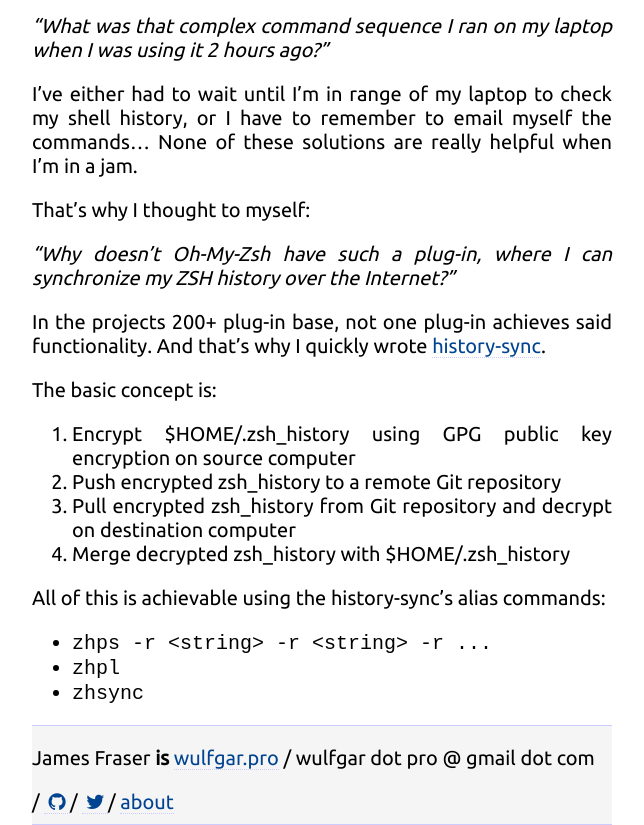
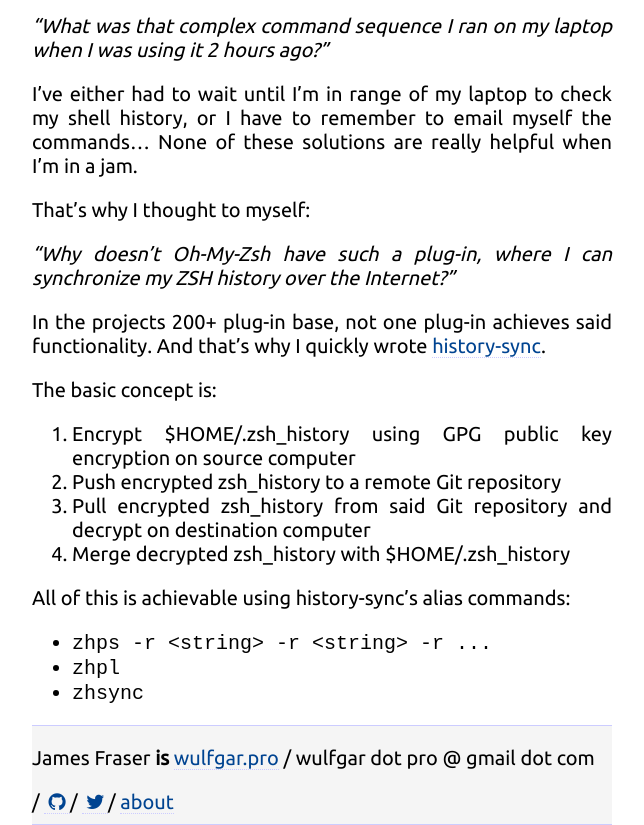
Before and after one commit to wulfgarpro/wulfgar.pro, a Jekyll site: the page built from _posts/2016-04-15-synchronize-zsh-history-over-the-internet-with-oh-my-zsh-and-history-sync.md, in a window 1280 px wide. Shown: the part 320-1145 px from the top of the page, without its empty margins (318-962 px from the left). Built offline with Jekyll 4.4.1, drawn with Linux system fonts in a browser that asks for light colours; nearby versions of some CDN libraries.

Commit message:
small changes in post

```diff
--- a/_posts/2016-04-15-synchronize-zsh-history-over-the-internet-with-oh-my-zsh-and-history-sync.md
+++ b/_posts/2016-04-15-synchronize-zsh-history-over-the-internet-with-oh-my-zsh-and-history-sync.md
@@ -26,10 +26,10 @@
 
 1. Encrypt $HOME/.zsh_history using GPG public key encryption on source computer
 2. Push encrypted zsh_history to a remote Git repository
-3. Pull encrypted zsh_history from Git repository and decrypt on destination computer
+3. Pull encrypted zsh_history from said Git repository and decrypt on destination computer
 4. Merge decrypted zsh\_history with $HOME/.zsh_history
 
-All of this is achievable using the history-sync's alias commands:
+All of this is achievable using history-sync's alias commands:
 
 * `zhps -r <string> -r <string> -r ...`
 * `zhpl`
```
